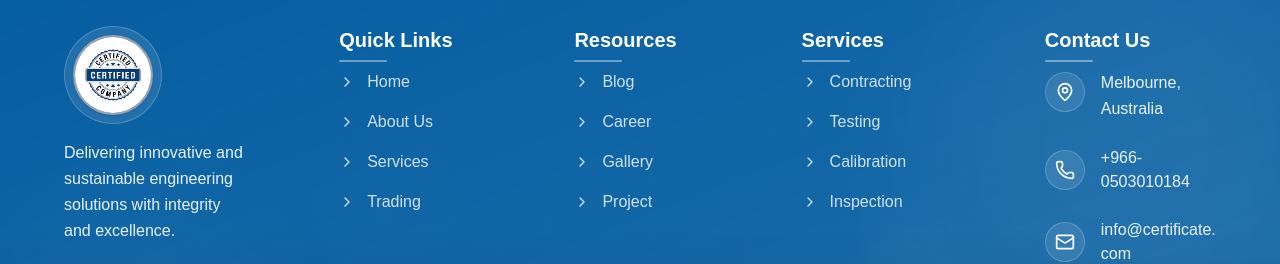
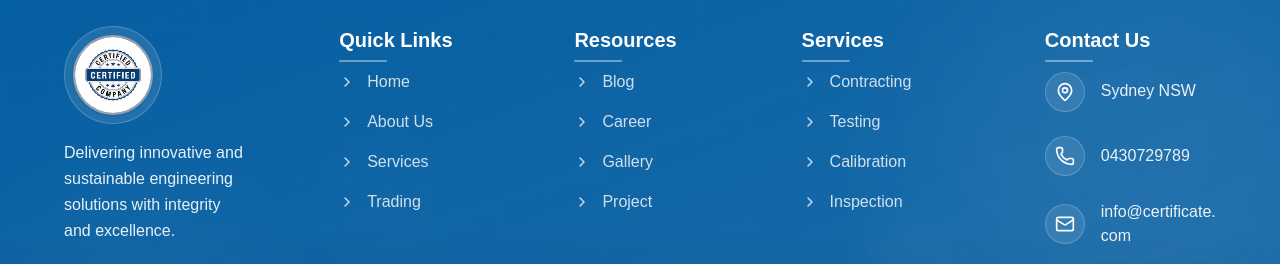
Before and after one commit to pH0enix46/BC, a Next.js app: page / in a window 1280 px wide. Shown: the part 4892-5156 px from the top of the page. Built offline with nearby package versions, Linux system fonts and the light colour scheme; a web font is replaced by a local one.

Commit message:
change footer

```diff
--- a/components/Common/Footer.tsx
+++ b/components/Common/Footer.tsx
@@ -371,7 +371,7 @@
             </h3>
             <div className="space-y-6 flex-grow">
               <motion.div
-                className="flex items-start gap-4 group"
+                className="flex items-center gap-4 group"
                 initial={{ opacity: 0, x: -20 }}
                 whileInView={{ opacity: 1, x: 0 }}
                 transition={{ duration: 0.6, delay: 0.1 }}
@@ -381,7 +381,7 @@
                   <MapPin className="w-5 h-5 text-white" />
                 </div>
                 <div className="text-white/90 text-base leading-relaxed">
-                  <p>Melbourne, Australia</p>
+                  <p>Sydney NSW</p>
                 </div>
               </motion.div>
               <motion.div
@@ -395,10 +395,10 @@
                   <Phone className="w-5 h-5 text-white" />
                 </div>
                 <Link
-                  href="tel:+9660503010184"
+                  href="tel:0430729789"
                   className="text-white/90 text-base hover:text-white transition-colors"
                 >
-                  +966-0503010184
+                  0430729789
                 </Link>
               </motion.div>
               <motion.div
```
